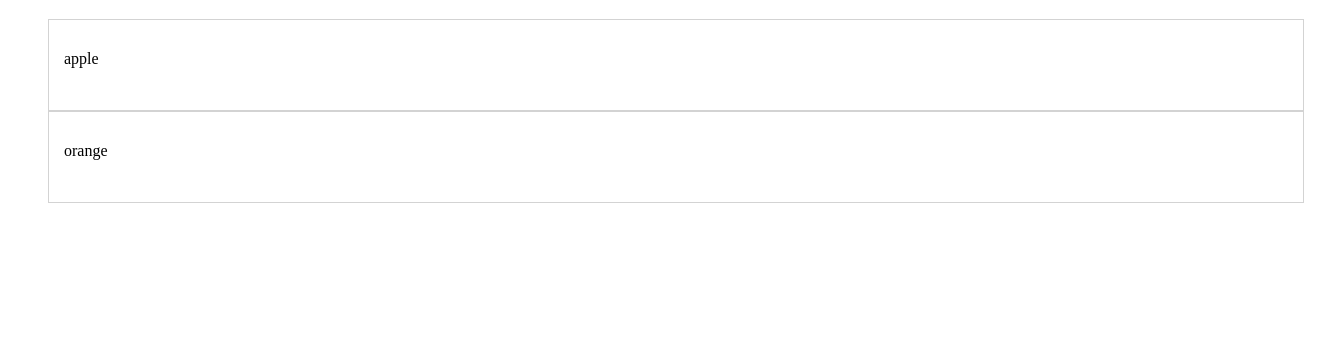
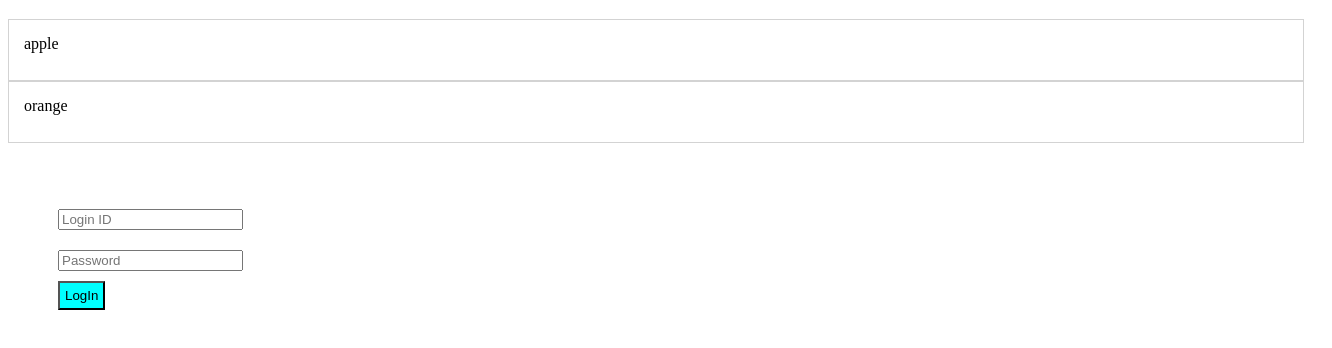
Before and after one commit to yochidros/vue-components-app, a plain HTML site: page public/index2.html in a window 1280 px wide. Shown: the part 116-464 px from the top of the page, 1332 px wide, since content can reach past the window. Drawn offline with nearby package versions, Linux system fonts and the light colour scheme.

Commit message:
add: login form.

```diff
--- a/public/css/index2.css
+++ b/public/css/index2.css
@@ -7,12 +7,37 @@
   padding: 30px 15px;
 }
 
+.content ul {
+  width: 100%;
+  padding: 0px;
+}
+
 .content li {
   width: 100%;
   height: 30px;
-  padding: 30px 15px;
+  padding: 15px 15px;
   background-color: white;
   border: 1px solid #d3d3d3;
   text-align: left;
   list-style-type: none;
 }
+
+#login-example {
+  width: 100%;
+  height: 100px;
+  padding: 30px 30px;
+  background-color: white;
+  align-self: center;
+  align-items: center;
+}
+
+#login-example div {
+  padding: 10px 10px;
+}
+#login-example div button {
+  color: black;
+  background-color: #00FFFF;
+  align-content: flex-end;
+  padding: 5px;
+  margin-left: 10px;
+}
--- a/public/index2.html
+++ b/public/index2.html
@@ -19,8 +19,24 @@
         </ul>
       </page-content>
     </div>
+    <div id="login-example">
+      <user-login></user-login>
+    </div>
+
 
   </body>
+
+  <script type="text/x-template" id="login-template">
+    <div id="login-template">
+      <div>
+        <input type="text" placeholder="Login ID" v-model="userid">
+      </div>
+      <div>
+        <input type="password" placeholder="Password" v-model="password">
+      </div>
+      <button v-on:click="login">LogIn</button>
+    </div>
+  </script>
   <script src="../src/Vue2.js" type="text/javascript"></script>
   <link rel="stylesheet" href="./css/index2.css" type="text/css" media="all" />
 </html>
--- a/src/Vue2.js
+++ b/src/Vue2.js
@@ -11,6 +11,7 @@ var contentTemplate = `
   </div>
 `
 
+
 Vue.component('page-header', {
   template: headerTemplate
 })
@@ -22,3 +23,29 @@ Vue.component('page-content', {
 new Vue({
   el: '#fruits-list'
 })
+
+var auth = {
+  login: function(id, pass) {
+    window.alert("userid:" + id + "\n" + "password:" + pass)
+  }
+}
+
+
+Vue.component('user-login',{
+  template: '#login-template',
+  data: function() {
+    return {
+      userid: '',
+      password: ''
+    }
+  },
+  methods: {
+    login: function() {
+      auth.login(this.userid, this.password)
+    }
+  },
+})
+
+new Vue({
+  el: '#login-example'
+})
```
